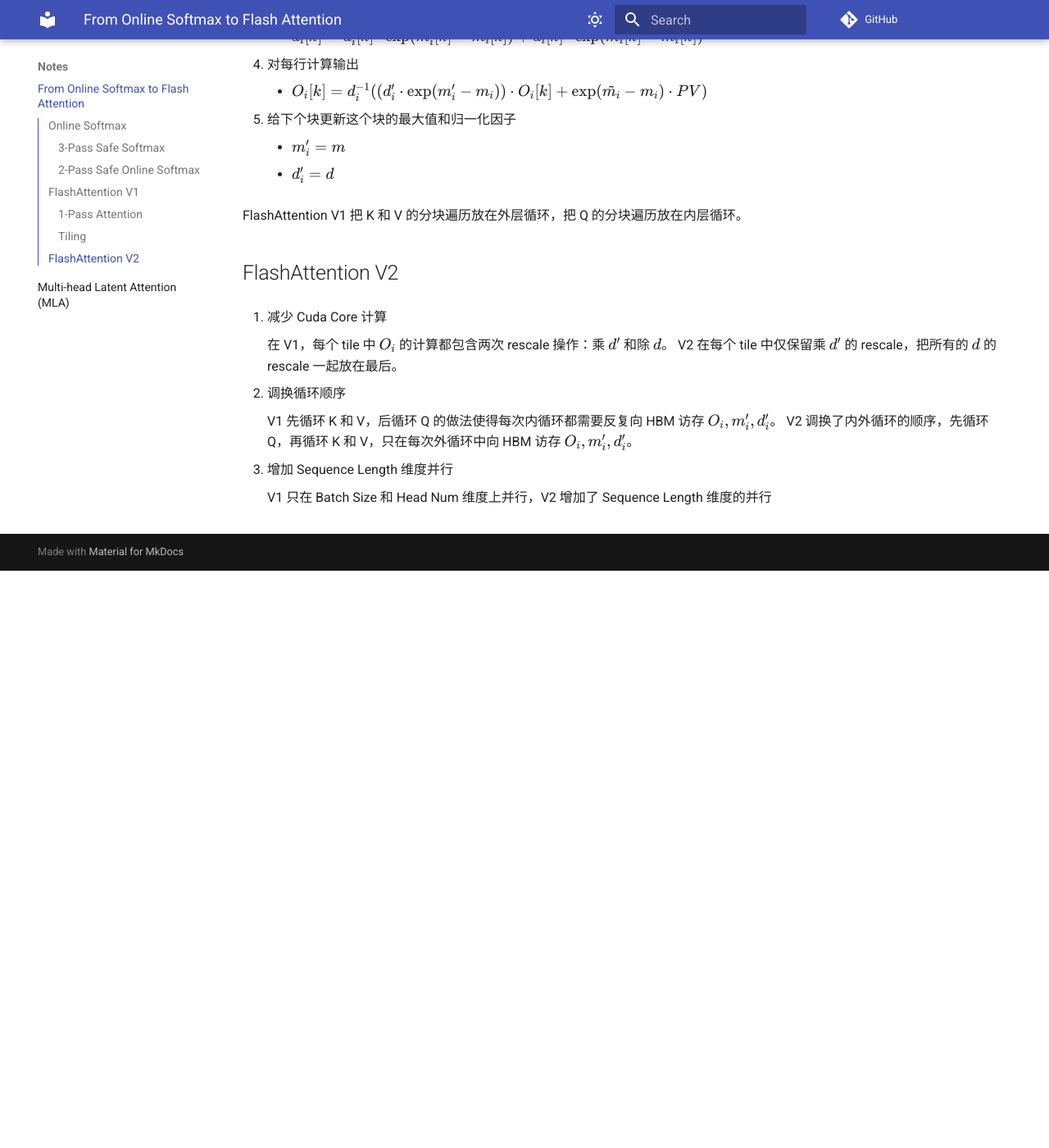
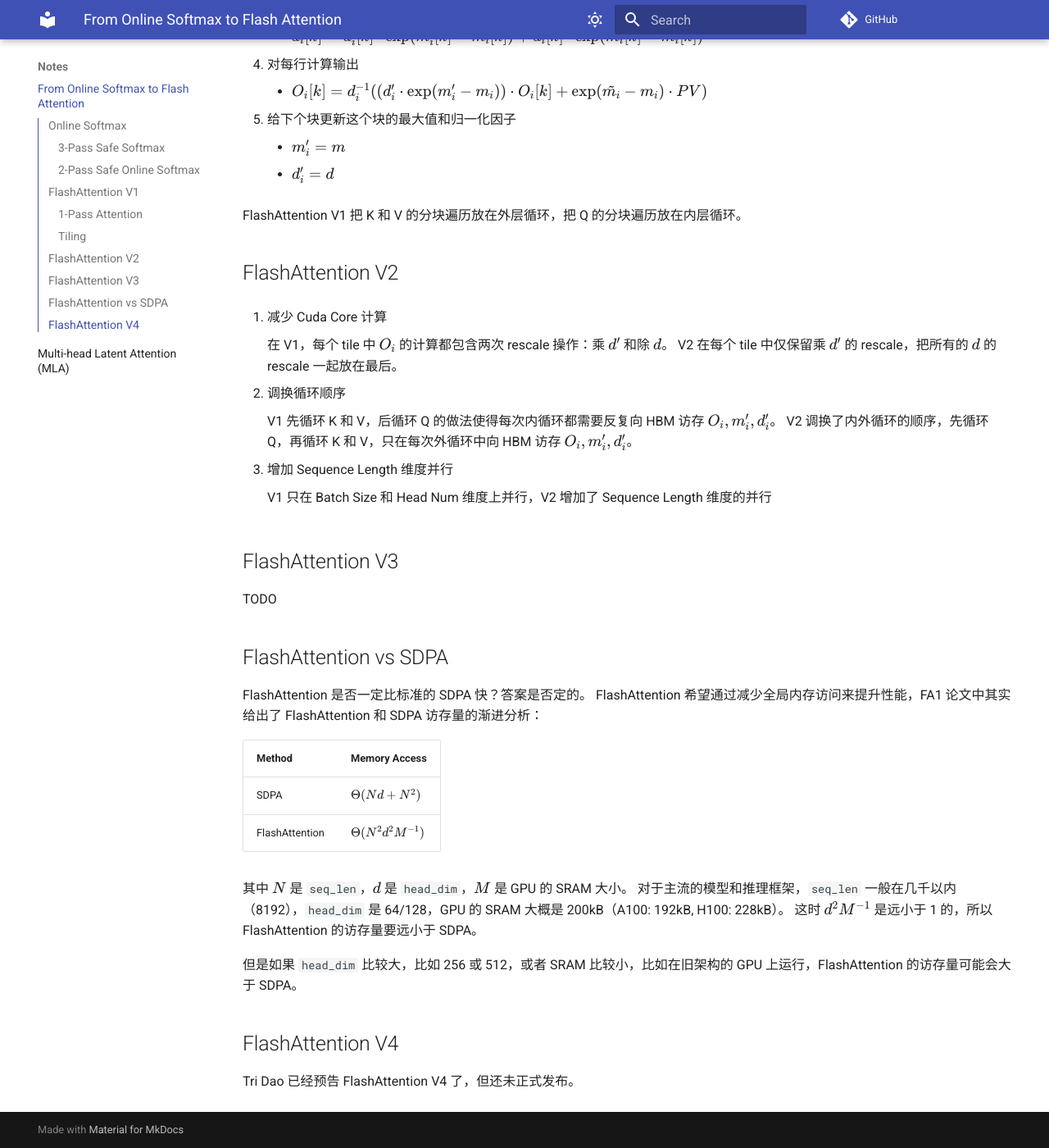
Before and after one commit to onjackay/notes, an MkDocs documentation site: the page built from docs/notes/flash-attention.md, in a window 1280 px wide and 1400 px high, scrolled down 2504 px. Shown: the whole window at 82% size. Built offline with MkDocs 1.6.1 and Material for MkDocs 9.7.7, drawn with Linux system fonts in a browser that asks for light colours; comment, search, counter and statistics services are not loaded; before the commit the page ends 3200 px from its top, so only the background shows below that.

Commit message:
update flash-attention.md

```diff
--- a/docs/notes/flash-attention.md
+++ b/docs/notes/flash-attention.md
@@ -106,3 +106,27 @@ FlashAttention V1 把 K 和 V 的分块遍历放在外层循环，把 Q 的分
 3. 增加 Sequence Length 维度并行
 
     V1 只在 Batch Size 和 Head Num 维度上并行，V2 增加了 Sequence Length 维度的并行
+
+## FlashAttention V3
+
+TODO
+
+## FlashAttention vs SDPA
+
+FlashAttention 是否一定比标准的 SDPA 快？答案是否定的。
+FlashAttention 希望通过减少全局内存访问来提升性能，FA1 论文中其实给出了 FlashAttention 和 SDPA 访存量的渐进分析：
+
+| Method         | Memory Access             |
+|----------------|---------------------------|
+| SDPA           | $\Theta(Nd + N^2)$        |
+| FlashAttention | $\Theta(N^2 d^2 M^{-1})$  |
+
+其中 $N$ 是 `seq_len`，$d$ 是 `head_dim`，$M$ 是 GPU 的 SRAM 大小。
+对于主流的模型和推理框架，`seq_len` 一般在几千以内（8192），`head_dim` 是 64/128，GPU 的 SRAM 大概是 200kB（A100: 192kB, H100: 228kB）。
+这时 $d^2 M^{-1}$ 是远小于 1 的，所以 FlashAttention 的访存量要远小于 SDPA。
+
+但是如果 `head_dim` 比较大，比如 256 或 512，或者 SRAM 比较小，比如在旧架构的 GPU 上运行，FlashAttention 的访存量可能会大于 SDPA。
+
+## FlashAttention V4
+
+Tri Dao 已经预告 FlashAttention V4 了，但还未正式发布。
```
